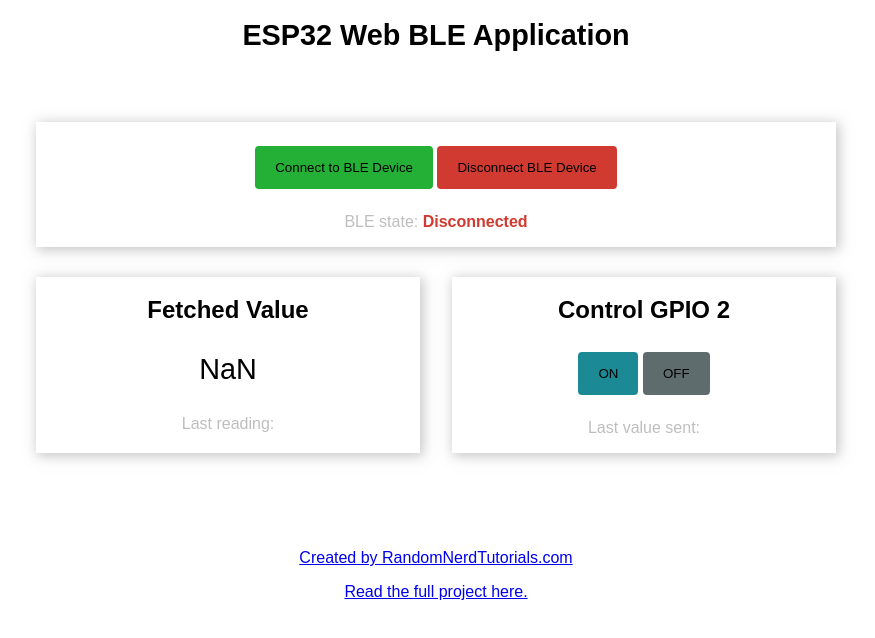
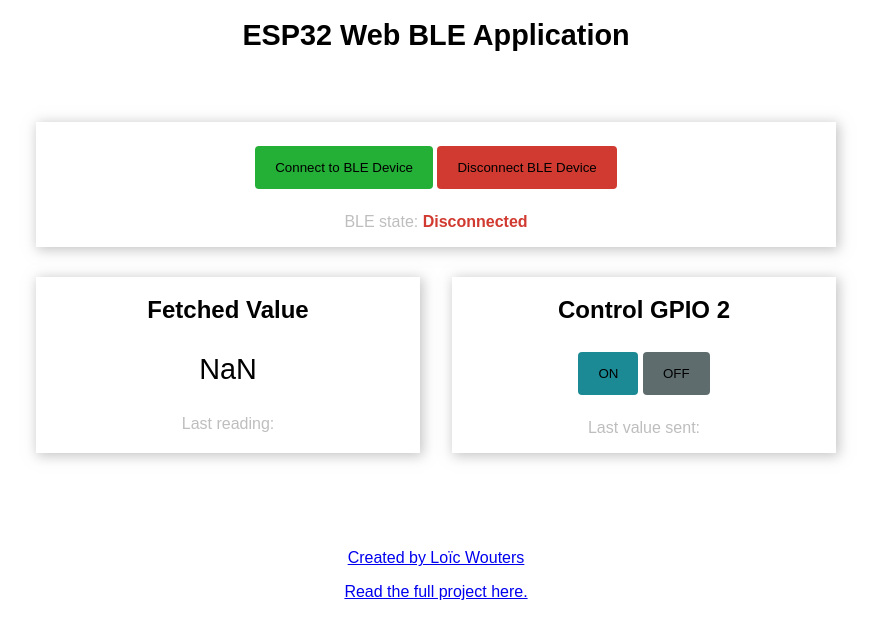
Before and after one commit to ghoul609/BLE_TESTING, a plain HTML site: page index.html in a window 1280 px wide. Shown: the whole page, without its empty margins (204-1079 px from the left). Drawn offline with Linux system fonts and the light colour scheme.

Commit message:
Update index.html // Changed the created by HTML

```diff
--- a/index.html
+++ b/index.html
@@ -45,7 +45,7 @@
         </div>
     </div>
     <div class="footer">
-        <p><a href="https://randomnerdtutorials.com/">Created by RandomNerdTutorials.com</a></p>
+        <p><a href="https://randomnerdtutorials.com/">Created by Loïc Wouters</a></p>
         <p><a href="https://RandomNerdTutorials.com/esp32-web-bluetooth/">Read the full project here.</a></p>
     </div>
 </body>
```
